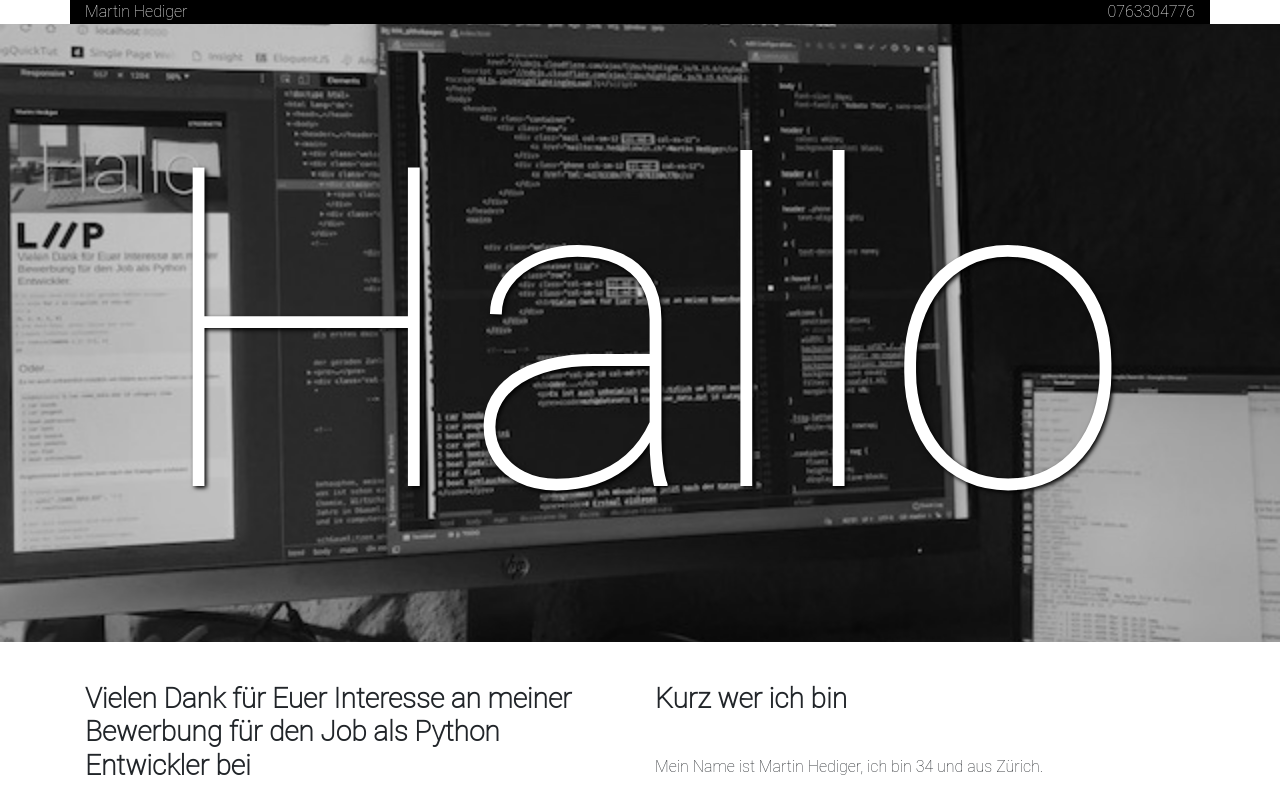
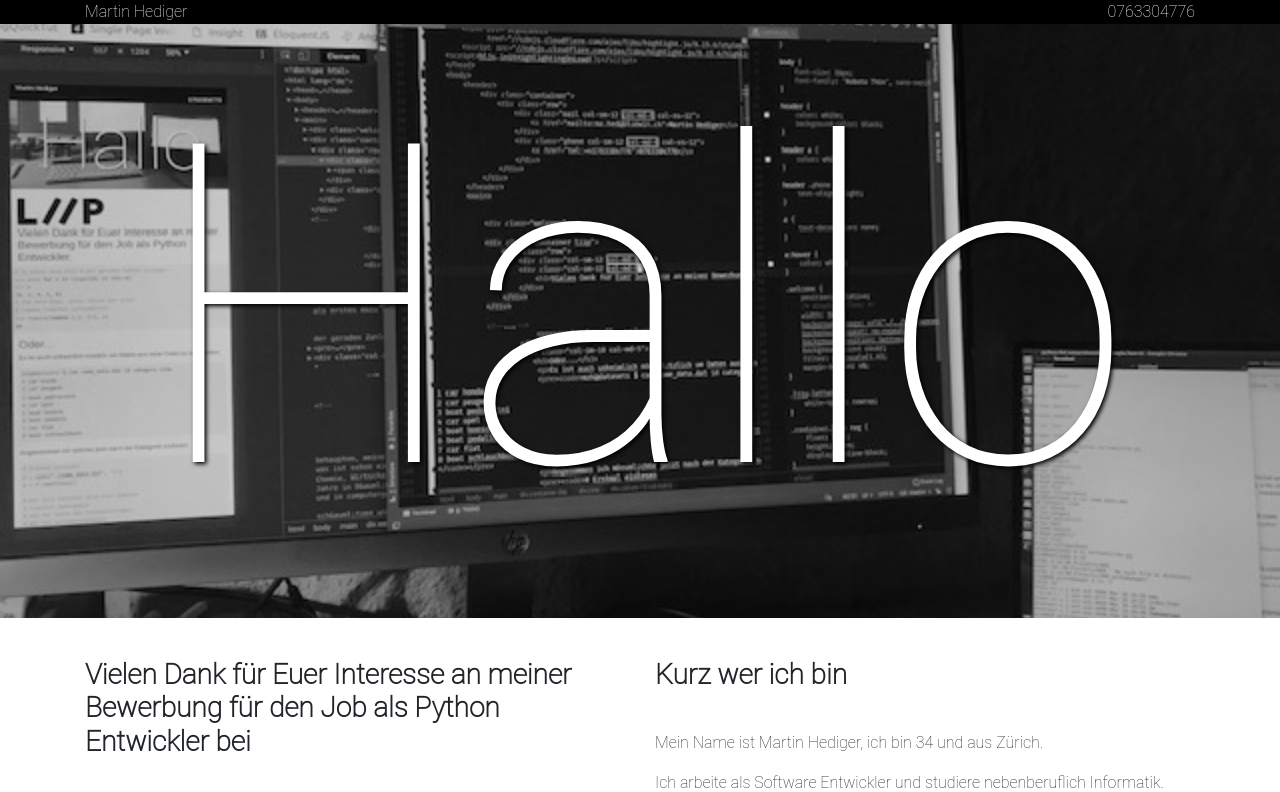
Before and after one commit to mzhKU/mzhKU.github.io, a plain HTML site: page index.html in a window 1280 px wide. Shown: the top 792 px of the page. Drawn offline with nearby package versions, Linux system fonts and the light colour scheme.

Commit message:
fixed header padding

```diff
--- a/css/custom.css
+++ b/css/custom.css
@@ -10,6 +10,14 @@ body {
 header {
     color: white;
     background-color: black;
+    position: fixed;
+    left: 0;
+    right: 0;
+    z-index: 100;
+}
+
+header div.items {
+    padding: 0px 15px;
 }
 
 header a {
--- a/index.html
+++ b/index.html
@@ -13,13 +13,13 @@
 	<script>hljs.initHighlightingOnLoad();</script>
     </head>
     <body>
-        <header class="container">
+        <header class="">
             <div class="container">
-                <div class="row justify-content-between">
-                    <div class="col-xs-6">
+                <div class="justify-content-between items row">
+                    <div class="">
                         <a href="mailto:ma.hed@bluewin.ch">Martin Hediger</a>
                     </div>
-                    <div class="col-xs-6 phone">
+                    <div class="">
                         <a href="tel:+41763304776">0763304776</a>
                     </div>
                 </div>
```
